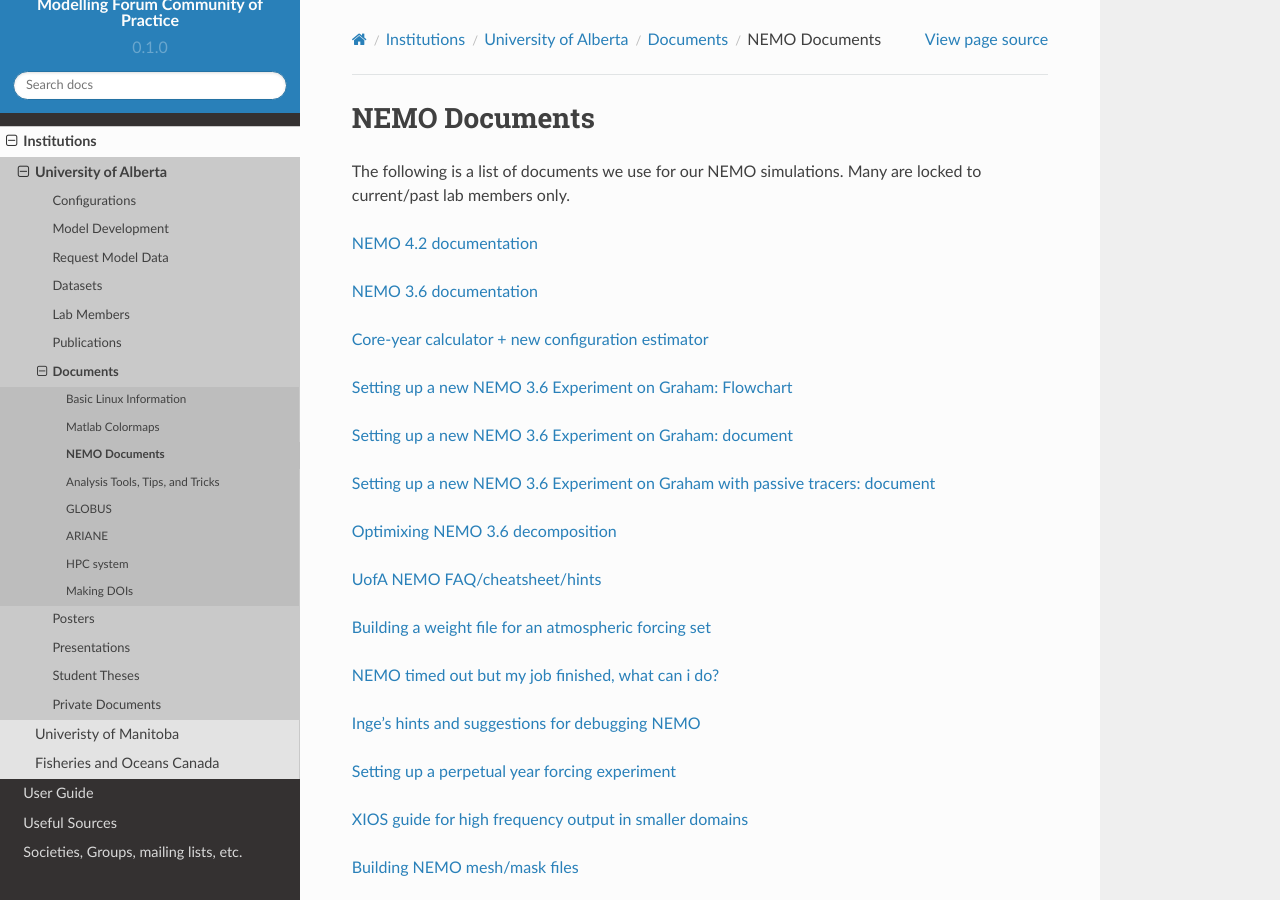
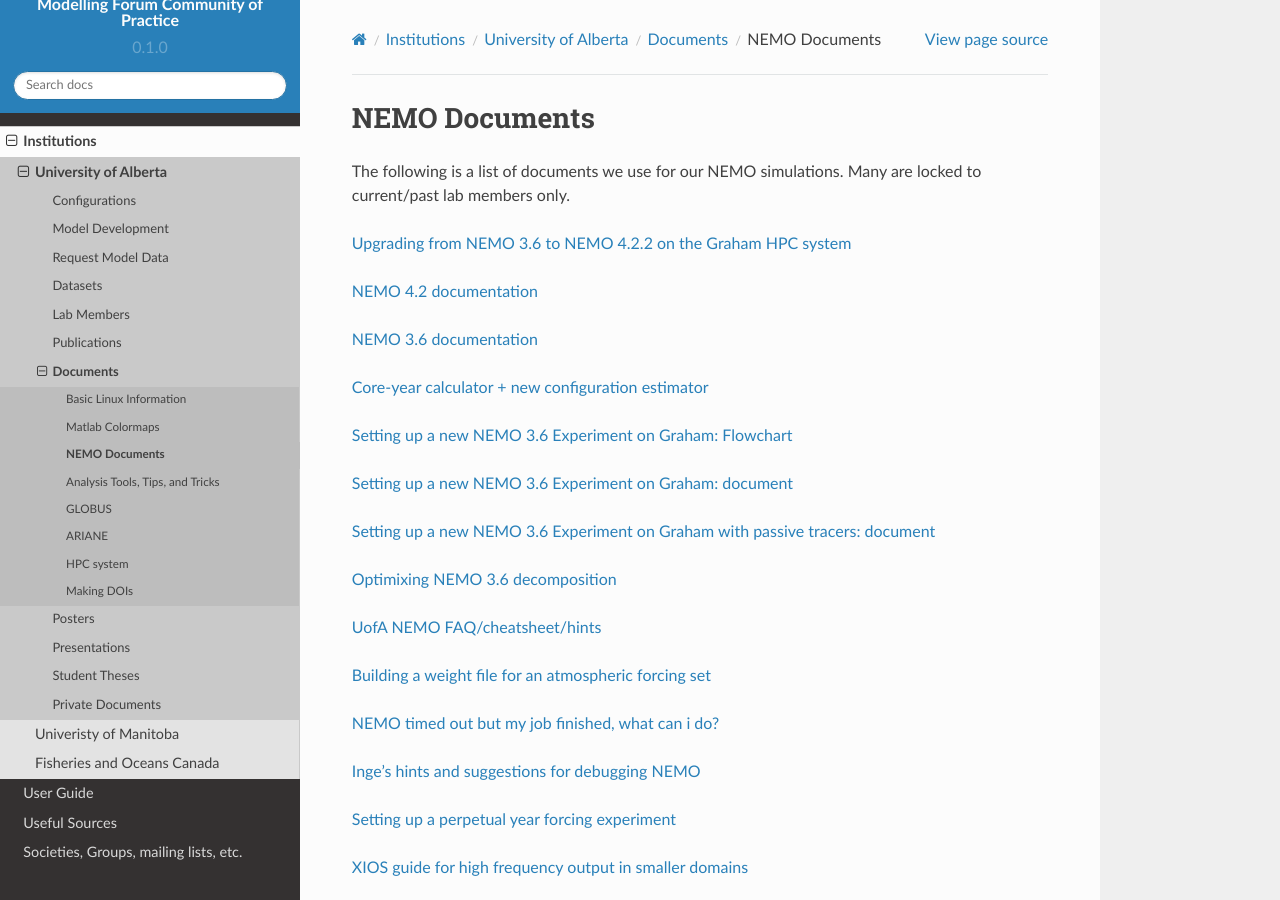
Before and after one commit to UofA-NEMO/Canadian-NEMO-Ocean-Modelling-Forum-Community-of-Practice, a Sphinx documentation site: the page built from docs/Institutions/UofA/Documents/NEMOdocuments.rst, in a window 1280 px wide and 900 px high. Built offline with Sphinx 7.4.7 and the Read the Docs theme 2.0.0, drawn with Linux system fonts in a browser that asks for light colours; pages that are not in the unit, such as notebooks, are missing from menus.

Commit message:
Update NEMOdocuments.rst

```diff
--- a/docs/Institutions/UofA/Documents/NEMOdocuments.rst
+++ b/docs/Institutions/UofA/Documents/NEMOdocuments.rst
@@ -2,6 +2,8 @@ NEMO Documents
 ===============
 
 The following is a list of documents we use for our NEMO simulations. Many are locked to current/past lab members only.
+
+`Upgrading from NEMO 3.6 to NEMO 4.2.2 on the Graham HPC system <https://docs.google.com/document/d/e/2PACX-1vSkEsy0oGQS4uz2inNB6YNs-3SU2oLFypTfi8mzUN6OhbUhHHqsAb3-R5tfrugOpPgVUZeVwoGs3f8L/pub>`_
 
 `NEMO 4.2 documentation <https://zenodo.org/record/8167700>`_
 
```
